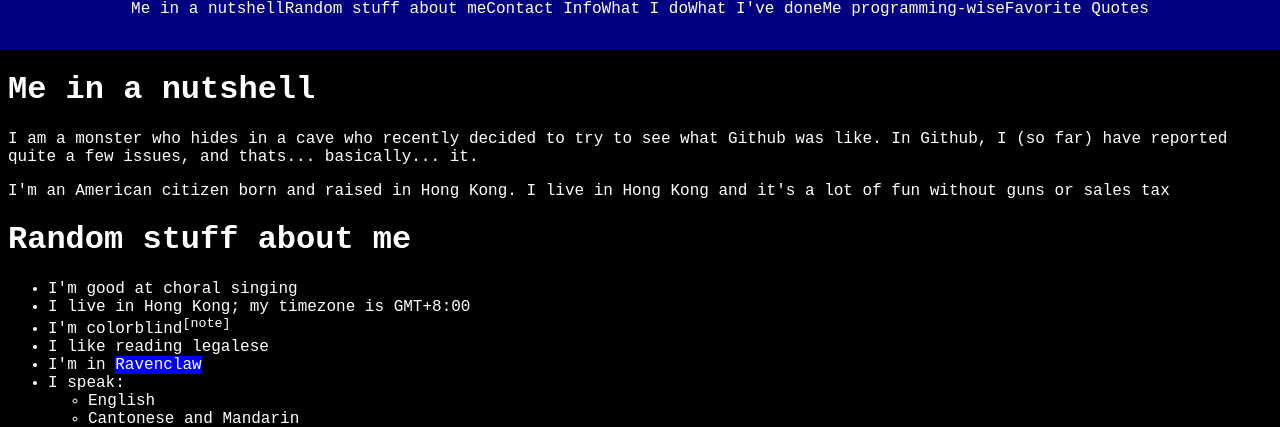
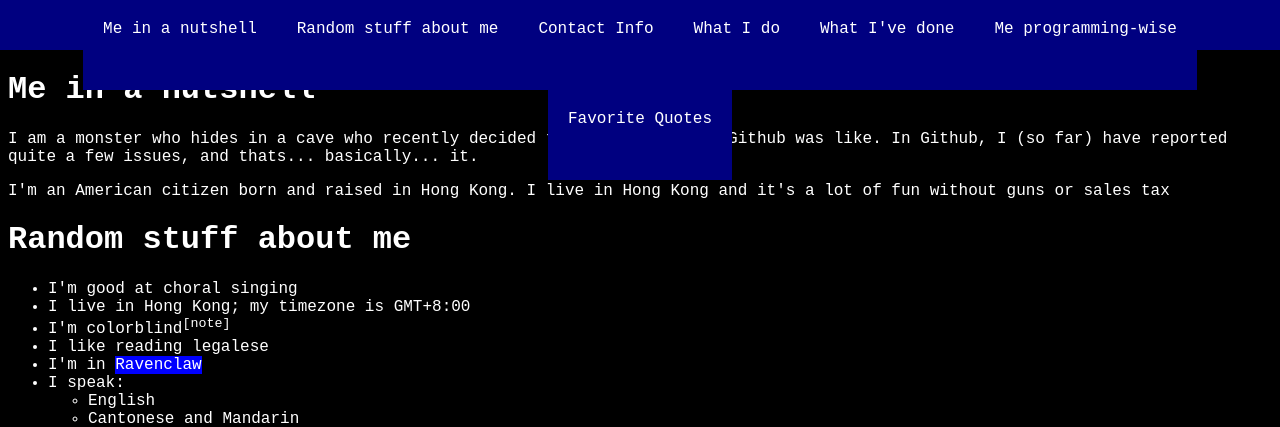
Before and after one commit to Kenny2github/kenny2github.github.io, a PHP site: page / in a window 1280 px wide. Shown: the top 427 px of the page. Run offline with PHP 8.4, Linux system fonts and the light colour scheme.

Commit message:
Update main.css

```diff
--- a/main.css
+++ b/main.css
@@ -30,6 +30,7 @@ div#header a {
     text-align:center;
     vertical-align:middle;
     text-decoration:none;
+	padding:1.25em;
 }
 div#header a:hover {
     background-color:#0000ff;
```
